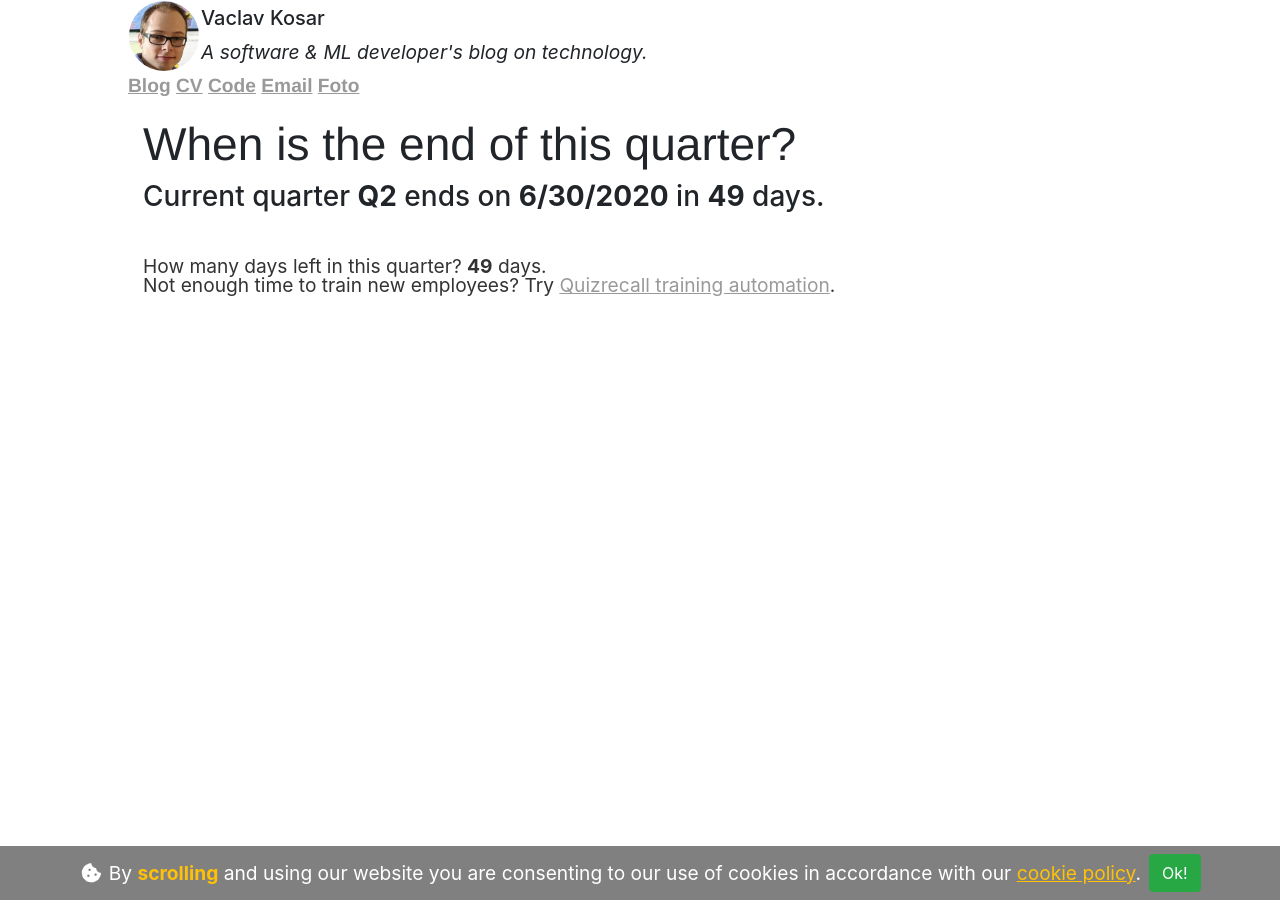
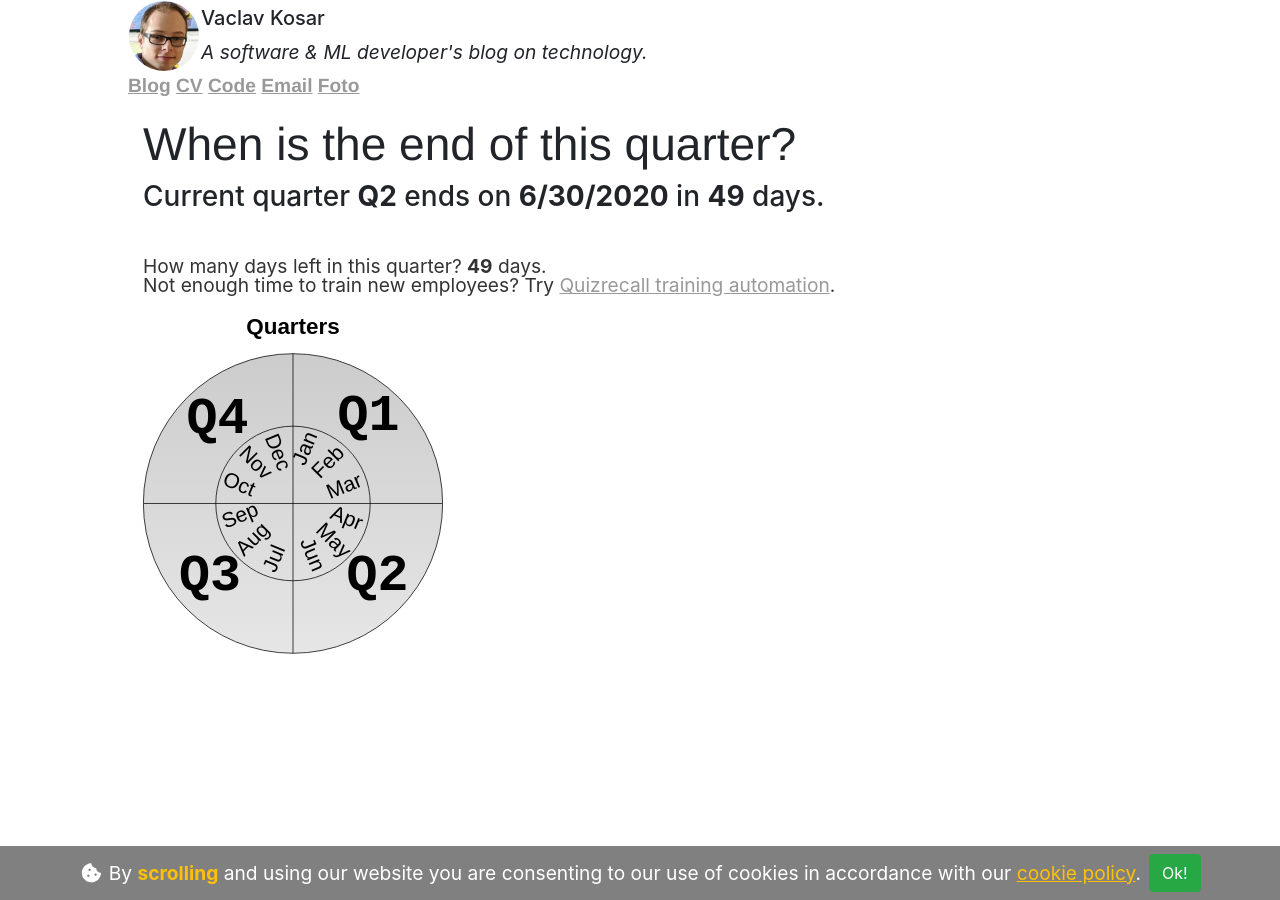
Before and after one commit to vackosar/vackosar.github.io, a Jekyll site: the page built from independent/when-is-the-end-of-current-quarter.md, in a window 1280 px wide. Built offline with Jekyll 4.4.1, drawn with Linux system fonts in a browser that asks for light colours; nearby versions of some CDN libraries; library files that are not in the unit come from our copies.

Commit message:
new quarters image

```diff
--- a/independent/when-is-the-end-of-current-quarter.md
+++ b/independent/when-is-the-end-of-current-quarter.md
@@ -12,7 +12,7 @@
 How many days left in this quarter? <b id="daysLeft2"></b> days.<br>
 Not enough time to train new employees? Try <a href="https://quizrecall.com">Quizrecall training automation</a>.
 
-<!-- <p><img src="https://raw.githubusercontent.com/vackosar/vackosar.github.io/master/images/quarters.svg" alt="quarters visualization" style="max-width: 300px"/></p> -->
+<p><img src="https://raw.githubusercontent.com/vackosar/vackosar.github.io/master/images/quarters.svg" alt="quarters visualization" style="max-width: 300px"/></p>
 
 <script>
 
```
Also changed, not shown: images/quarters.svg, 1 other file.
